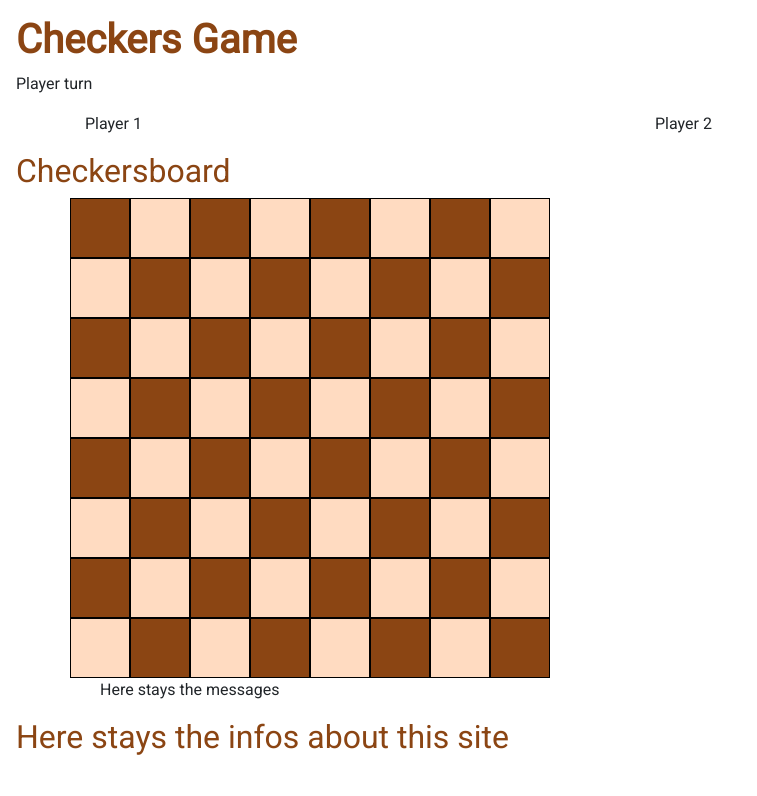
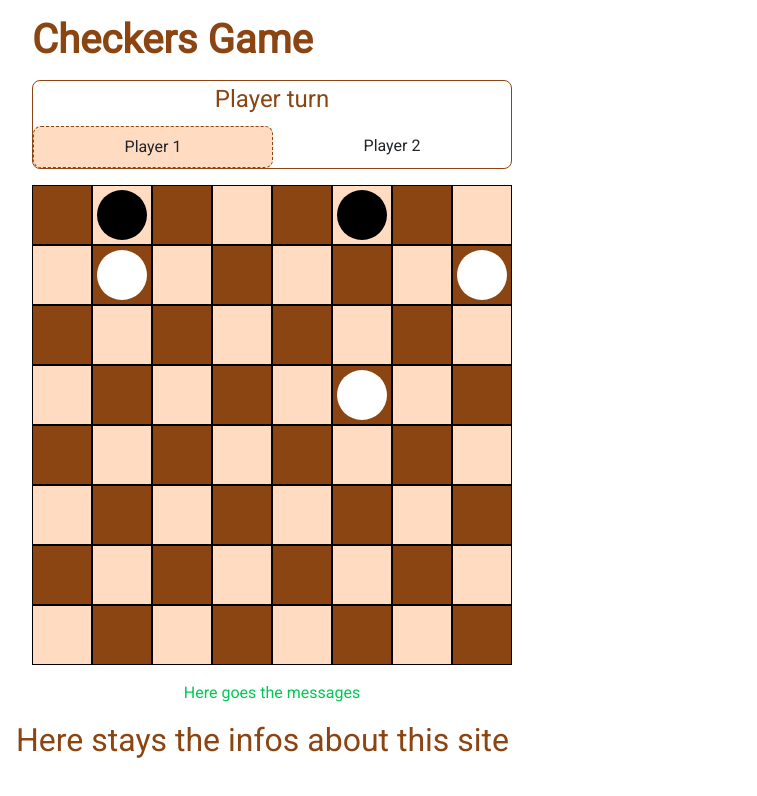
Before and after one commit to davicorreiajr/checkers-game, a website built with webpack: page index.html in a window 1280 px wide. Shown: the whole page, without its empty margins (0-757 px from the left). Built offline with nearby package versions, Linux system fonts and the light colour scheme.

Commit message:
Finished front of board game

```diff
--- a/index.html
+++ b/index.html
@@ -11,243 +11,244 @@
   <body>
     <h1>Checkers Game</h1>
     <div>
-      <p>Player turn</p>
-      <div class="container">
+      <div class="container scoreboard">
         <div class="row">
           <div class="col">
+            <h4>Player turn</h4>
+          </div>
+        </div>
+        <div class="row">
+          <div class="col scoreboard-player scoreboard-player--selected">
             <p>Player 1</p>
           </div>
-          <div class="col">
+          <div class="col scoreboard-player">
             <p>Player 2</p>
           </div>
         </div>
       </div>
 
-      <div>
-        <h2>Checkersboard</h2>
-        <div class="container">
+      <div class="container board">
         <div class="row board-row">
-            <div class="col board-square board-square--one">
+          <div class="col board-square board-square--dark">
             <div class="board-piece"></div>
           </div>
-            <div class="col board-square board-square--two">
+          <div class="col board-square board-square--light">
+            <div class="board-piece board-piece--black"></div>
+          </div>
+          <div class="col board-square board-square--dark">
             <div class="board-piece"></div>
           </div>
-            <div class="col board-square board-square--one">
+          <div class="col board-square board-square--light">
             <div class="board-piece"></div>
           </div>
-            <div class="col board-square board-square--two">
+          <div class="col board-square board-square--dark">
             <div class="board-piece"></div>
           </div>
-            <div class="col board-square board-square--one">
+          <div class="col board-square board-square--light">
+            <div class="board-piece board-piece--black"></div>
+          </div>
+          <div class="col board-square board-square--dark">
             <div class="board-piece"></div>
           </div>
-            <div class="col board-square board-square--two">
-              <div class="board-piece"></div>
-            </div>
-            <div class="col board-square board-square--one">
-              <div class="board-piece"></div>
-            </div>
-            <div class="col board-square board-square--two">
+          <div class="col board-square board-square--light">
             <div class="board-piece"></div>
           </div>
         </div>
 
         <div class="row board-row">
-            <div class="col board-square board-square--two">
+          <div class="col board-square board-square--light">
             <div class="board-piece"></div>
           </div>
-            <div class="col board-square board-square--one">
+          <div class="col board-square board-square--dark">
+            <div class="board-piece board-piece--white"></div>
+          </div>
+          <div class="col board-square board-square--light">
             <div class="board-piece"></div>
           </div>
-            <div class="col board-square board-square--two">
+          <div class="col board-square board-square--dark">
             <div class="board-piece"></div>
           </div>
-            <div class="col board-square board-square--one">
+          <div class="col board-square board-square--light">
             <div class="board-piece"></div>
           </div>
-            <div class="col board-square board-square--two">
+          <div class="col board-square board-square--dark">
             <div class="board-piece"></div>
           </div>
-            <div class="col board-square board-square--one">
+          <div class="col board-square board-square--light">
             <div class="board-piece"></div>
           </div>
-            <div class="col board-square board-square--two">
+          <div class="col board-square board-square--dark">
+            <div class="board-piece board-piece--white"></div>
+          </div>
+        </div>
+
+        <div class="row board-row">
+          <div class="col board-square board-square--dark">
             <div class="board-piece"></div>
           </div>
-            <div class="col board-square board-square--one">
+          <div class="col board-square board-square--light">
+            <div class="board-piece"></div>
+          </div>
+          <div class="col board-square board-square--dark">
+            <div class="board-piece"></div>
+          </div>
+          <div class="col board-square board-square--light">
+            <div class="board-piece"></div>
+          </div>
+          <div class="col board-square board-square--dark">
+            <div class="board-piece"></div>
+          </div>
+          <div class="col board-square board-square--light">
+            <div class="board-piece"></div>
+          </div>
+          <div class="col board-square board-square--dark">
+            <div class="board-piece"></div>
+          </div>
+          <div class="col board-square board-square--light">
             <div class="board-piece"></div>
           </div>
         </div>
 
         <div class="row board-row">
-            <div class="col board-square board-square--one">
+          <div class="col board-square board-square--light">
             <div class="board-piece"></div>
           </div>
-            <div class="col board-square board-square--two">
+          <div class="col board-square board-square--dark">
             <div class="board-piece"></div>
           </div>
-            <div class="col board-square board-square--one">
+          <div class="col board-square board-square--light">
             <div class="board-piece"></div>
           </div>
-            <div class="col board-square board-square--two">
+          <div class="col board-square board-square--dark">
             <div class="board-piece"></div>
           </div>
-            <div class="col board-square board-square--one">
+          <div class="col board-square board-square--light">
             <div class="board-piece"></div>
           </div>
-            <div class="col board-square board-square--two">
+          <div class="col board-square board-square--dark">
+            <div class="board-piece board-piece--white"></div>
+          </div>
+          <div class="col board-square board-square--light">
             <div class="board-piece"></div>
           </div>
-            <div class="col board-square board-square--one">
-              <div class="board-piece"></div>
-            </div>
-            <div class="col board-square board-square--two">
+          <div class="col board-square board-square--dark">
             <div class="board-piece"></div>
           </div>
         </div>
 
         <div class="row board-row">
-            <div class="col board-square board-square--two">
+          <div class="col board-square board-square--dark">
             <div class="board-piece"></div>
           </div>
-            <div class="col board-square board-square--one">
+          <div class="col board-square board-square--light">
             <div class="board-piece"></div>
           </div>
-            <div class="col board-square board-square--two">
+          <div class="col board-square board-square--dark">
             <div class="board-piece"></div>
           </div>
-            <div class="col board-square board-square--one">
+          <div class="col board-square board-square--light">
             <div class="board-piece"></div>
           </div>
-            <div class="col board-square board-square--two">
+          <div class="col board-square board-square--dark">
             <div class="board-piece"></div>
           </div>
-            <div class="col board-square board-square--one">
+          <div class="col board-square board-square--light">
             <div class="board-piece"></div>
           </div>
-            <div class="col board-square board-square--two">
+          <div class="col board-square board-square--dark">
             <div class="board-piece"></div>
           </div>
-            <div class="col board-square board-square--one">
+          <div class="col board-square board-square--light">
             <div class="board-piece"></div>
           </div>
         </div>
 
         <div class="row board-row">
-            <div class="col board-square board-square--one">
+          <div class="col board-square board-square--light">
             <div class="board-piece"></div>
           </div>
-            <div class="col board-square board-square--two">
+          <div class="col board-square board-square--dark">
             <div class="board-piece"></div>
           </div>
-            <div class="col board-square board-square--one">
+          <div class="col board-square board-square--light">
             <div class="board-piece"></div>
           </div>
-            <div class="col board-square board-square--two">
+          <div class="col board-square board-square--dark">
             <div class="board-piece"></div>
           </div>
-            <div class="col board-square board-square--one">
+          <div class="col board-square board-square--light">
             <div class="board-piece"></div>
           </div>
-            <div class="col board-square board-square--two">
+          <div class="col board-square board-square--dark">
             <div class="board-piece"></div>
           </div>
-            <div class="col board-square board-square--one">
+          <div class="col board-square board-square--light">
             <div class="board-piece"></div>
           </div>
-            <div class="col board-square board-square--two">
+          <div class="col board-square board-square--dark">
             <div class="board-piece"></div>
           </div>
         </div>
 
         <div class="row board-row">
-            <div class="col board-square board-square--two">
+          <div class="col board-square board-square--dark">
             <div class="board-piece"></div>
           </div>
-            <div class="col board-square board-square--one">
+          <div class="col board-square board-square--light">
             <div class="board-piece"></div>
           </div>
-            <div class="col board-square board-square--two">
+          <div class="col board-square board-square--dark">
             <div class="board-piece"></div>
           </div>
-            <div class="col board-square board-square--one">
+          <div class="col board-square board-square--light">
             <div class="board-piece"></div>
           </div>
-            <div class="col board-square board-square--two">
+          <div class="col board-square board-square--dark">
             <div class="board-piece"></div>
           </div>
-            <div class="col board-square board-square--one">
+          <div class="col board-square board-square--light">
             <div class="board-piece"></div>
           </div>
-            <div class="col board-square board-square--two">
+          <div class="col board-square board-square--dark">
             <div class="board-piece"></div>
           </div>
-            <div class="col board-square board-square--one">
+          <div class="col board-square board-square--light">
             <div class="board-piece"></div>
           </div>
         </div>
 
         <div class="row board-row">
-            <div class="col board-square board-square--one">
+          <div class="col board-square board-square--light">
             <div class="board-piece"></div>
           </div>
-            <div class="col board-square board-square--two">
+          <div class="col board-square board-square--dark">
             <div class="board-piece"></div>
           </div>
-            <div class="col board-square board-square--one">
+          <div class="col board-square board-square--light">
             <div class="board-piece"></div>
           </div>
-            <div class="col board-square board-square--two">
+          <div class="col board-square board-square--dark">
             <div class="board-piece"></div>
           </div>
-            <div class="col board-square board-square--one">
+          <div class="col board-square board-square--light">
             <div class="board-piece"></div>
           </div>
-            <div class="col board-square board-square--two">
+          <div class="col board-square board-square--dark">
             <div class="board-piece"></div>
           </div>
-            <div class="col board-square board-square--one">
+          <div class="col board-square board-square--light">
             <div class="board-piece"></div>
           </div>
-            <div class="col board-square board-square--two">
+          <div class="col board-square board-square--dark">
             <div class="board-piece"></div>
           </div>
         </div>
-
-          <div class="row board-row">
-            <div class="col board-square board-square--two">
-              <div class="board-piece"></div>
-            </div>
-            <div class="col board-square board-square--one">
-              <div class="board-piece"></div>
-            </div>
-            <div class="col board-square board-square--two">
-              <div class="board-piece"></div>
-            </div>
-            <div class="col board-square board-square--one">
-              <div class="board-piece"></div>
-            </div>
-            <div class="col board-square board-square--two">
-              <div class="board-piece"></div>
-            </div>
-            <div class="col board-square board-square--one">
-              <div class="board-piece"></div>
-            </div>
-            <div class="col board-square board-square--two">
-              <div class="board-piece"></div>
-            </div>
-            <div class="col board-square board-square--one">
-              <div class="board-piece"></div>
-            </div>
       </div>
 
-
-
-          <div row="row">
+      <div class="container message-container">
+        <div class="row">
           <div class="col">
-              <p>Here stays the messages</p>
-            </div>
+            <p class="message-success">Here goes the messages</p>
           </div>
         </div>
       </div>
--- a/src/assets/css/styles.css
+++ b/src/assets/css/styles.css
@@ -4,12 +4,45 @@ body {
 }
 
 h1 {
+  margin: 16px;
   color: #8B4513;
   font-weight: bold;
 }
 
 h2 {
   color: #8B4513;
+}
+
+h4 {
+  padding: 4px;
+  text-align: center;
+  color: #8B4513;
+}
+
+p {
+  margin: 0px;
+}
+
+.scoreboard {
+  margin: 16px;
+  max-width: 480px;
+  border: 1px solid #8B4513;
+  border-radius: 8px;
+}
+
+.scoreboard-player {
+  padding: 8px;
+  text-align: center;
+}
+
+.scoreboard-player--selected {
+  background-color: #ffdbc1;
+  border: 1px dashed #8B4513;
+  border-radius: 8px
+}
+
+.board {
+  margin: 16px
 }
 
 .board-row {
@@ -23,11 +56,11 @@ h2 {
   position: relative;
 }
 
-.board-square--one {
+.board-square--dark {
   background-color: #8B4513;
 }
 
-.board-square--two {
+.board-square--light {
   background-color: #ffdbc1;
 }
 
@@ -48,3 +81,17 @@ h2 {
 .board-piece--white {
   background-color: white;
 }
+
+.message-container {
+  margin: 16px;
+  max-width: 480px;
+  text-align: center;
+}
+
+.message-success {
+  color: #00C853;
+}
+
+.message-fail {
+  color: #D50000;
+}
```
Lines whose indentation alone changed are shown as unchanged.
